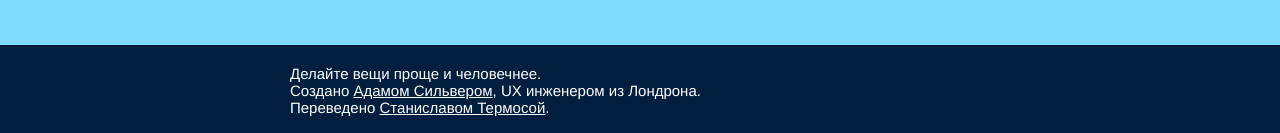
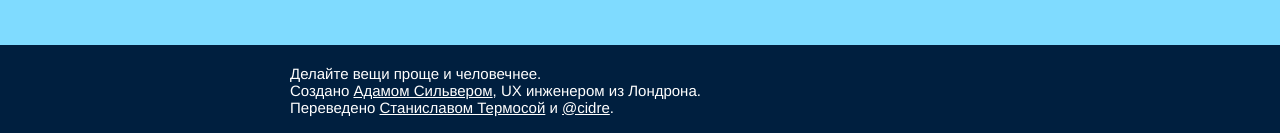
Before and after one commit to termosa/maintainablecss.ru, a Jekyll site: the page built from index.md, in a window 1280 px wide and 900 px high, scrolled down 3921 px. Shown: the part 764-897 px from the top of the window. Built offline with Jekyll 4.4.1, drawn with Linux system fonts in a browser that asks for light colours.

Commit message:
Add @cidre to the contributors list

```diff
--- a/_includes/footer.html
+++ b/_includes/footer.html
@@ -2,6 +2,6 @@
 	<div class="footer-inner">
     <p>Делайте вещи проще и человечнее.</p>
 		<p>Создано <a href="http://adamsilver.io">Адамом Сильвером</a>, UX инженером из Лондрона.</p>
-    <p>Переведено <a href="https://github.com/termosa">Станиславом Термосой</a>.</p>
+    <p>Переведено <a href="https://github.com/termosa">Станиславом Термосой</a> и <a href="https://github.com/cidre">@cidre</a>.</p>
 	</div>
 </div>
```
